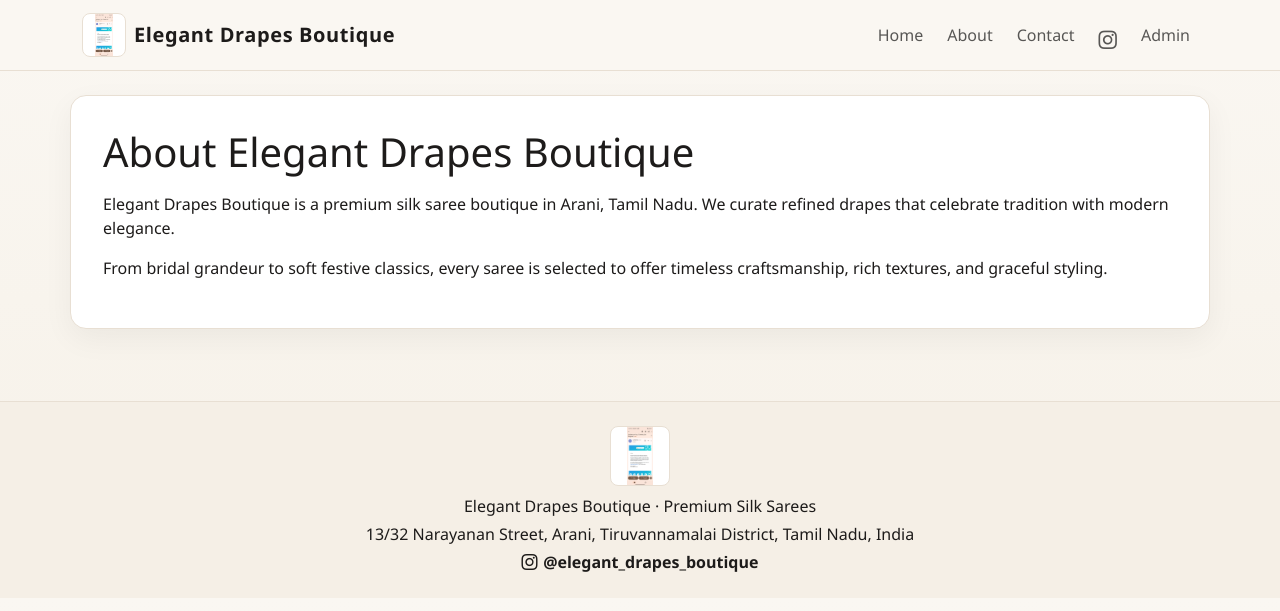
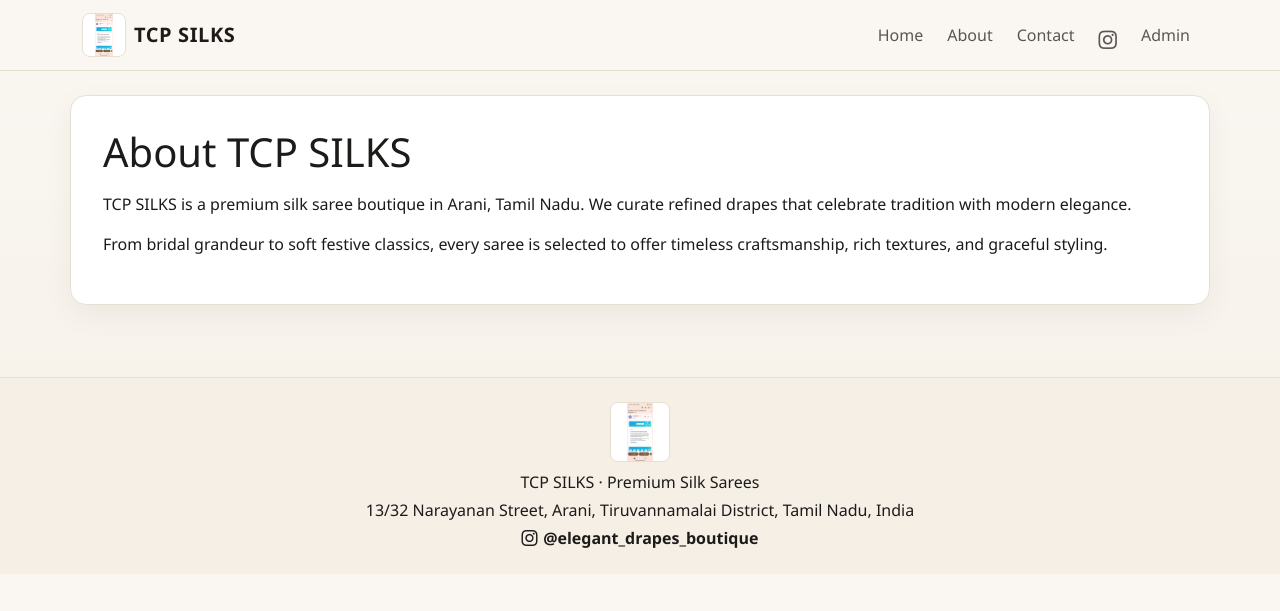
Before and after one commit to chandanprakash14/matplotlib, a Flask app: page /about in a window 1280 px wide. Shown: the top 611 px of the page. Run offline with Flask 3, Linux system fonts and the light colour scheme.

Commit message:
changes somethings

```diff
--- a/silk_saree_ecommerce/app.py
+++ b/silk_saree_ecommerce/app.py
@@ -136,7 +136,7 @@ def create_default_site_settings() -> None:
 
 def build_whatsapp_link(saree: Saree) -> str:
     message = (
-        "Hi, I want to buy this saree from Elegant Drapes Boutique:\n"
+        "Hi, I want to buy this saree from TCP SILKS:\n"
         f"Name: {saree.name}\n"
         f"Category: {saree.category.name}\n"
         f"Price: ₹{saree.price:,.0f}"
--- a/silk_saree_ecommerce/templates/about.html
+++ b/silk_saree_ecommerce/templates/about.html
@@ -1,10 +1,10 @@
 {% extends 'base.html' %}
-{% block title %}About · Elegant Drapes Boutique{% endblock %}
+{% block title %}About · TCP SILKS{% endblock %}
 
 {% block content %}
 <section class="container page-card">
-    <h1 class="mb-3">About Elegant Drapes Boutique</h1>
-    <p>Elegant Drapes Boutique is a premium silk saree boutique in Arani, Tamil Nadu. We curate refined drapes that celebrate tradition with modern elegance.</p>
+    <h1 class="mb-3">About TCP SILKS</h1>
+    <p>TCP SILKS is a premium silk saree boutique in Arani, Tamil Nadu. We curate refined drapes that celebrate tradition with modern elegance.</p>
     <p>From bridal grandeur to soft festive classics, every saree is selected to offer timeless craftsmanship, rich textures, and graceful styling.</p>
 </section>
 {% endblock %}
--- a/silk_saree_ecommerce/templates/add_category.html
+++ b/silk_saree_ecommerce/templates/add_category.html
@@ -1,5 +1,5 @@
 {% extends 'base.html' %}
-{% block title %}Add Category · Elegant Drapes Boutique{% endblock %}
+{% block title %}Add Category · TCP SILKS{% endblock %}
 
 {% block content %}
 <section class="container">
--- a/silk_saree_ecommerce/templates/add_saree.html
+++ b/silk_saree_ecommerce/templates/add_saree.html
@@ -1,5 +1,5 @@
 {% extends 'base.html' %}
-{% block title %}Add Saree · Elegant Drapes Boutique{% endblock %}
+{% block title %}Add Saree · TCP SILKS{% endblock %}
 
 {% block content %}
 <section class="container">
--- a/silk_saree_ecommerce/templates/admin_dashboard.html
+++ b/silk_saree_ecommerce/templates/admin_dashboard.html
@@ -1,5 +1,5 @@
 {% extends 'base.html' %}
-{% block title %}Admin Dashboard · Elegant Drapes Boutique{% endblock %}
+{% block title %}Admin Dashboard · TCP SILKS{% endblock %}
 
 {% block content %}
 <section class="container">
--- a/silk_saree_ecommerce/templates/admin_login.html
+++ b/silk_saree_ecommerce/templates/admin_login.html
@@ -1,5 +1,5 @@
 {% extends 'base.html' %}
-{% block title %}Admin Login · Elegant Drapes Boutique{% endblock %}
+{% block title %}Admin Login · TCP SILKS{% endblock %}
 
 {% block content %}
 <section class="container">
--- a/silk_saree_ecommerce/templates/base.html
+++ b/silk_saree_ecommerce/templates/base.html
@@ -3,7 +3,7 @@
 <head>
     <meta charset="UTF-8">
     <meta name="viewport" content="width=device-width, initial-scale=1.0">
-    <title>{% block title %}Elegant Drapes Boutique{% endblock %}</title>
+    <title>{% block title %}TCP SILKS{% endblock %}</title>
     <link href="https://cdn.jsdelivr.net/npm/bootstrap@5.3.3/dist/css/bootstrap.min.css" rel="stylesheet">
     <link href="https://cdn.jsdelivr.net/npm/bootstrap-icons@1.11.3/font/bootstrap-icons.min.css" rel="stylesheet">
     <link rel="stylesheet" href="{{ url_for('static', filename='css/style.css') }}">
@@ -13,9 +13,9 @@
     <div class="container">
         <a class="navbar-brand d-flex align-items-center gap-2" href="{{ url_for('home') }}">
             {% if site_settings and site_settings.logo_filename %}
-                <img class="brand-logo" src="{{ url_for('uploaded_logo_file', filename=site_settings.logo_filename) }}" alt="Elegant Drapes Boutique logo">
+                <img class="brand-logo" src="{{ url_for('uploaded_logo_file', filename=site_settings.logo_filename) }}" alt="TCP SILKS logo">
             {% endif %}
-            <span>Elegant Drapes Boutique</span>
+            <span>TCP SILKS</span>
         </a>
         <button class="navbar-toggler" type="button" data-bs-toggle="collapse" data-bs-target="#mainNav">
             <span class="navbar-toggler-icon"></span>
@@ -59,9 +59,9 @@
 <footer class="boutique-footer py-4 mt-5">
     <div class="container text-center">
         {% if site_settings and site_settings.logo_filename %}
-            <img class="footer-logo mb-2" src="{{ url_for('uploaded_logo_file', filename=site_settings.logo_filename) }}" alt="Elegant Drapes Boutique logo">
+            <img class="footer-logo mb-2" src="{{ url_for('uploaded_logo_file', filename=site_settings.logo_filename) }}" alt="TCP SILKS logo">
         {% endif %}
-        <p class="mb-1">Elegant Drapes Boutique · Premium Silk Sarees</p>
+        <p class="mb-1">TCP SILKS · Premium Silk Sarees</p>
         <p class="mb-1">13/32 Narayanan Street, Arani, Tiruvannamalai District, Tamil Nadu, India</p>
         <a class="footer-instagram" href="https://www.instagram.com/elegant_drapes_boutique/" target="_blank" rel="noopener">
             <i class="bi bi-instagram"></i> @elegant_drapes_boutique
--- a/silk_saree_ecommerce/templates/contact.html
+++ b/silk_saree_ecommerce/templates/contact.html
@@ -1,10 +1,10 @@
 {% extends 'base.html' %}
-{% block title %}Contact · Elegant Drapes Boutique{% endblock %}
+{% block title %}Contact · TCP SILKS{% endblock %}
 
 {% block content %}
 <section class="container page-card">
     <h1 class="mb-4">Contact Us</h1>
-    <p class="mb-2"><strong>Elegant Drapes Boutique</strong></p>
+    <p class="mb-2"><strong>TCP SILKS</strong></p>
     <p class="mb-2">13/32 Narayanan Street,<br>Arani,<br>Tiruvannamalai District,<br>Tamil Nadu, India</p>
     <p class="mb-2">WhatsApp: <a href="https://wa.me/7539967397" target="_blank" rel="noopener">+91 75399 67397</a></p>
     <p>
--- a/silk_saree_ecommerce/templates/edit_saree.html
+++ b/silk_saree_ecommerce/templates/edit_saree.html
@@ -1,5 +1,5 @@
 {% extends 'base.html' %}
-{% block title %}Edit Saree · Elegant Drapes Boutique{% endblock %}
+{% block title %}Edit Saree · TCP SILKS{% endblock %}
 
 {% block content %}
 <section class="container">
--- a/silk_saree_ecommerce/templates/home.html
+++ b/silk_saree_ecommerce/templates/home.html
@@ -1,5 +1,5 @@
 {% extends 'base.html' %}
-{% block title %}Home · Elegant Drapes Boutique{% endblock %}
+{% block title %}Home · TCP SILKS{% endblock %}
 
 {% block content %}
 <section class="hero-section container mb-5">
--- a/silk_saree_ecommerce/templates/product_details.html
+++ b/silk_saree_ecommerce/templates/product_details.html
@@ -1,5 +1,5 @@
 {% extends 'base.html' %}
-{% block title %}{{ saree.name }} · Elegant Drapes Boutique{% endblock %}
+{% block title %}{{ saree.name }} · TCP SILKS{% endblock %}
 
 {% block content %}
 <section class="container">
--- a/silk_saree_ecommerce/templates/upload_logo.html
+++ b/silk_saree_ecommerce/templates/upload_logo.html
@@ -1,5 +1,5 @@
 {% extends 'base.html' %}
-{% block title %}Logo Management · Elegant Drapes Boutique{% endblock %}
+{% block title %}Logo Management · TCP SILKS{% endblock %}
 
 {% block content %}
 <section class="container">
```
Also changed, not shown: silk_saree_ecommerce/database.db (added), silk_saree_ecommerce/static/uploads/logo/976b12210b6c47aeaee912f3d0405093.jpg (added), silk_saree_ecommerce/static/uploads/sarees/0967d8bf0c1f4146afea0301b74501f7.jpg (added), silk_saree_ecommerce/static/uploads/sarees/f161d9c33a4f4fa0bf34b7b2d99bb96d.jpg (added).
